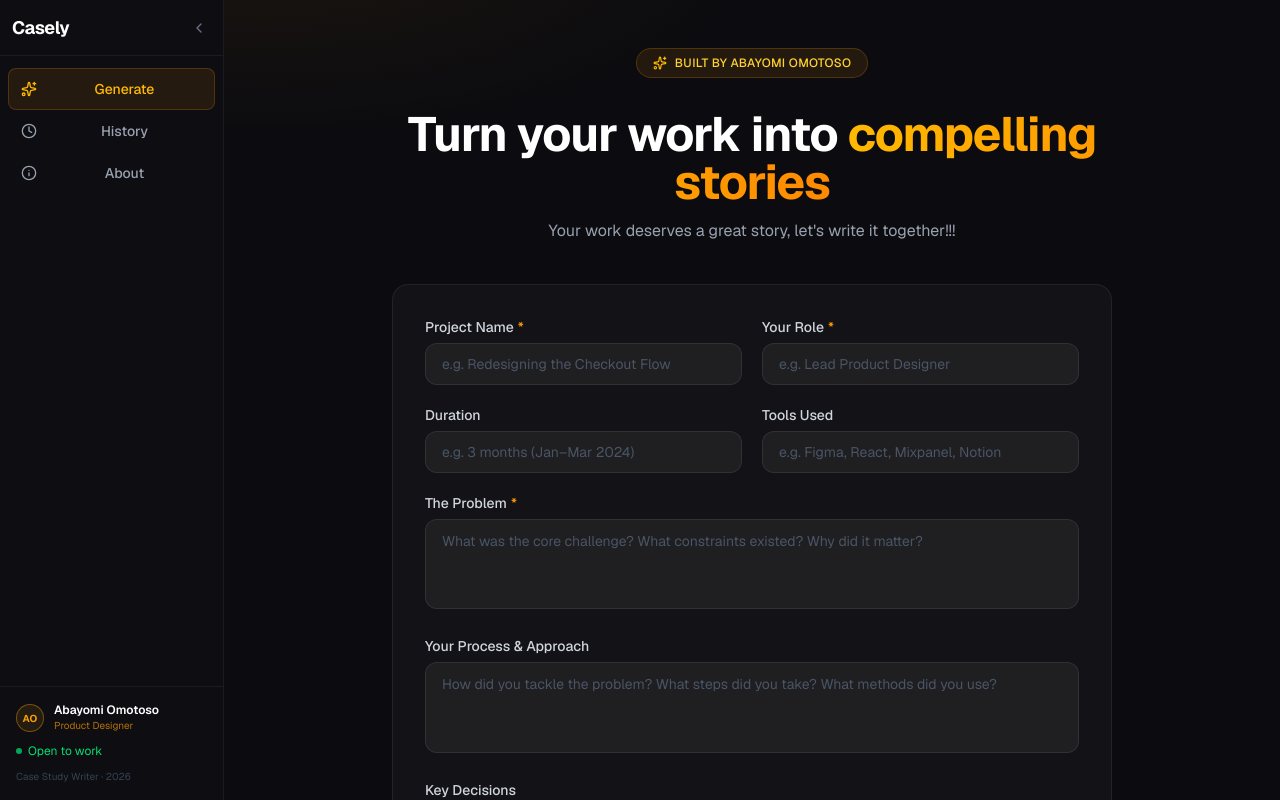
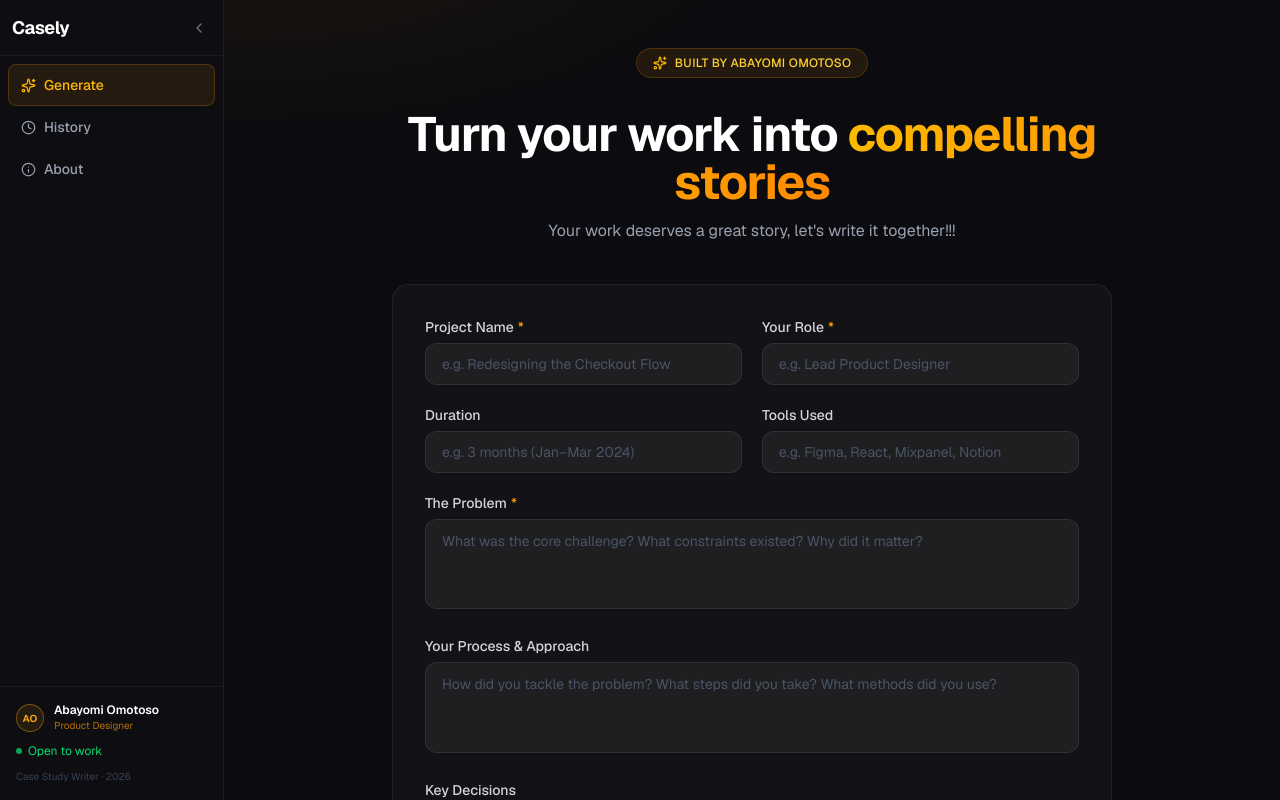
Before and after one commit to Tosho11/case-study-writer, a Next.js app: page / in a window 1280 px wide. Built offline with nearby package versions, Linux system fonts and the light colour scheme.

Commit message:
Tighten icon-to-text gap in sidebar nav

```diff
--- a/app/components/Sidebar.tsx
+++ b/app/components/Sidebar.tsx
@@ -92,7 +92,7 @@ export default function Sidebar({
       </div>
 
       {/* ── Nav items (compact) ── */}
-      <nav className="flex-1 px-2 py-3 space-y-0">
+      <nav className="flex-1 px-2 py-2 space-y-0">
         {navItems.map(({ id, label, icon: Icon }) => {
           const active = nav === id;
           return (
@@ -102,14 +102,14 @@ export default function Sidebar({
               title={collapsed ? label : undefined}
               className={[
                 "w-full flex items-center rounded-lg text-sm font-medium transition-all border",
-                collapsed ? "justify-center px-0 py-2.5" : "gap-2.5 px-3 py-2.5",
+                collapsed ? "justify-center px-0 py-2.5" : "gap-2 px-3 py-2.5",
                 active
                   ? "bg-amber-500/10 text-amber-400 border-amber-500/20"
                   : "text-gray-400 hover:text-white hover:bg-white/[0.04] border-transparent",
               ].join(" ")}
             >
-              <Icon className="w-4 h-4 flex-shrink-0" />
-              {!collapsed && <span className="flex-1">{label}</span>}
+              <Icon className="w-[15px] h-[15px] flex-shrink-0" />
+              {!collapsed && <span>{label}</span>}
               {!collapsed && id === "history" && historyCount > 0 && (
                 <span
                   className={[
```
